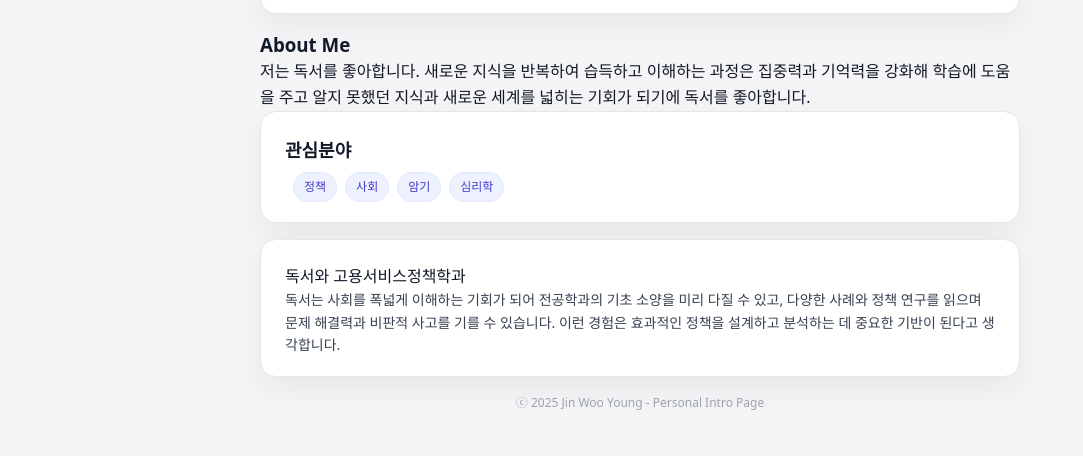
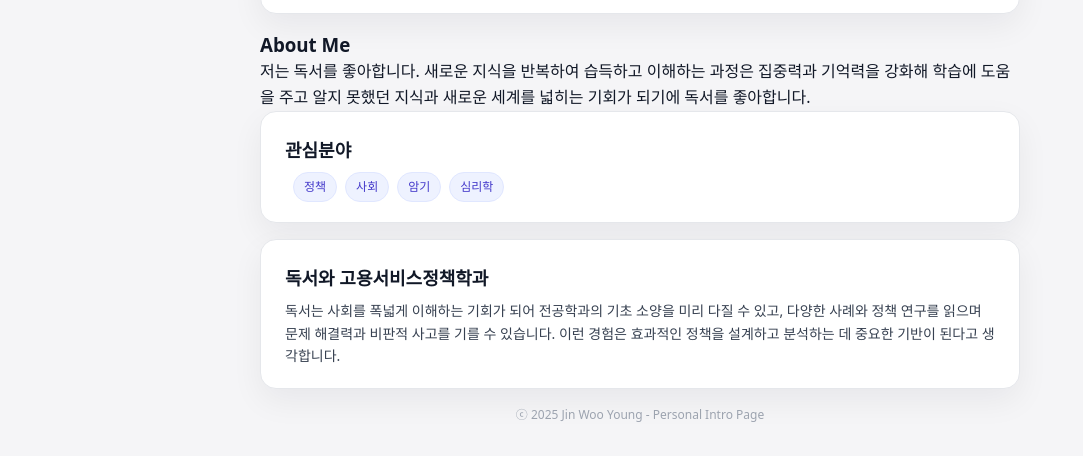
Before and after one commit to neowooyoung-png/neowooyoung.github.io, a plain HTML site: page index.html in a window 1280 px wide. Shown: the part 408-864 px from the top of the page, without its empty margins (0-1083 px from the left). Drawn offline with Linux system fonts and the light colour scheme.

Commit message:
Update index.html

```diff
--- a/index.html
+++ b/index.html
@@ -3,7 +3,7 @@
 <head>
     <meta charset="UTF-8">
     <title>진우영 자기소개 홈페이지</title>
-    <link rel="stylesheet" href="style.css"
+    <link rel="stylesheet" href="style.css">
 </head>
 <body>
     <div class="page">
@@ -69,7 +69,7 @@
         </ul>
     </section>
 
-    <section class="section-card"
+    <section class="section-card">
         <h3>독서와 고용서비스정책학과</h3>
         <p>
             독서는 사회를 폭넓게 이해하는 기회가 되어 전공학과의
```
